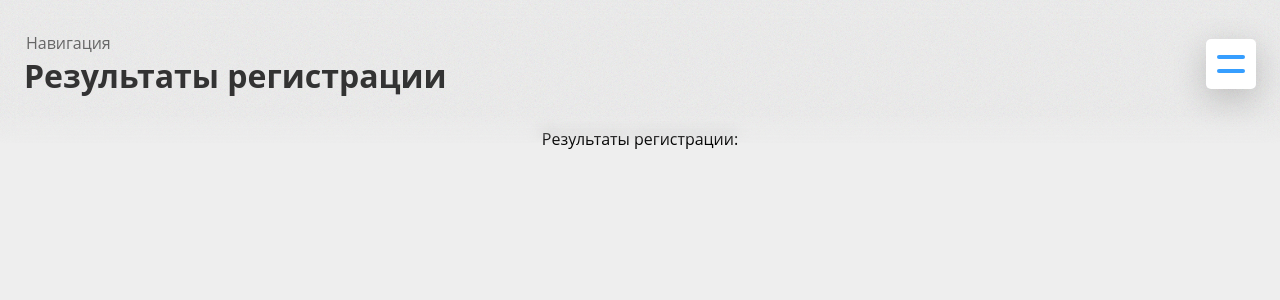
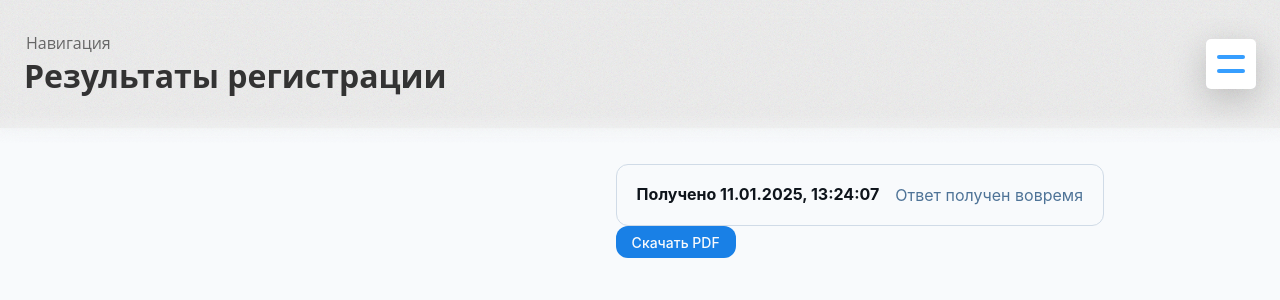
Before and after one commit to lenurseytasanov/fullstack-booking-app, a React (Create React App) app in the folder frontend-app/: page /results/1 in a window 1280 px wide. Shown: the top 300 px of the page. Built offline with nearby package versions, Linux system fonts and the light colour scheme.

Commit message:
fix: Запись на мероприятие

```diff
--- a/frontend-app/src/components/EventCreate/EventCreate.jsx
+++ b/frontend-app/src/components/EventCreate/EventCreate.jsx
@@ -86,7 +86,11 @@ const EventCreate = () => {
 				startsAt: eventDateTime.toISOString()
 			 }
 		  ],
-		  formFields: additionalFields.map(field => ({
+		  formFields: [
+			 { name: "ФИО", required: true },
+			 { name: "E-mail", required: true },
+			 { name: "Номер телефона", required: true },
+			 ...additionalFields.map(field => ({
 				name: field.type === 'multiple' ?
 				  `${field.label}/////${field.options.join('/////')}` :
 				  field.type === 'textarea' ?
@@ -94,6 +98,7 @@ const EventCreate = () => {
 				  field.label,
 				required: true
 			 }))
+		  ]
 		};
 
 
--- a/frontend-app/src/components/EventRegister/eventRegister.scss
+++ b/frontend-app/src/components/EventRegister/eventRegister.scss
@@ -45,7 +45,6 @@
 }
 
 .form-section {
-	width: 90%;
 	max-width: 1280px;
 	margin: 3rem auto;
 	background-color: #fff;
--- a/frontend-app/src/components/EventResult/EventResult.jsx
+++ b/frontend-app/src/components/EventResult/EventResult.jsx
@@ -19,23 +19,48 @@ const EventResult = () => {
   }, [eventId]);
 
   return (
-		 <div className="event-create-container">
-			  <h1>Результаты регистрации: {event?.eventTitle}</h1>
+    <div className="layout-container">
+      <div className="content-wrapper">
+        <div className="participant-grid">
+          {participants.map(participant => (
+            <div key={participant.id}>
+              <div className="grid-row">
+                <p className="label">ФИО</p>
+                <p className="value">{participant.name}</p>
+              </div>
+              <div className="grid-row">
+                <p className="label">E-mail</p>
+                <p className="value">{participant.email}</p>
+              </div>
+              <div className="grid-row">
+                <p className="label">Телефон</p>
+                <p className="value">{participant.phone}</p>
+              </div>
 
-			  {participants.map(participant => (
-					<div key={participant.id} className="participant-card">
-						 <h3>{participant.name}</h3>
-						 <p>Email: {participant.email}</p>
-						 <p>Телефон: {participant.phone}</p>
-
-						 {/* Дополнительные ответы */}
               {Object.entries(participant.additionalAnswers).map(([question, answer]) => (
-							  <p key={question}>{question}: {answer}</p>
-						 ))}
-
-						 <p>Дата регистрации: {new Date(participant.registrationDate).toLocaleString()}</p>
+                <div className="grid-row" key={question}>
+                  <p className="label">{question}</p>
+                  <p className="value">{answer}</p>
                 </div>
               ))}
+            </div>
+          ))}
+        </div>
+
+        <div className="info-container">
+          <div className="info-content">
+            <p className="info-title">
+              Получено {new Date().toLocaleString('ru-RU')}
+            </p>
+            <p className="info-subtitle">
+              Ответ получен вовремя
+            </p>
+          </div>
+          <button className="download-button">
+            <span>Скачать PDF</span>
+          </button>
+        </div>
+      </div>
     </div>
   );
 };
--- a/frontend-app/src/components/EventResult/eventResult.scss
+++ b/frontend-app/src/components/EventResult/eventResult.scss
@@ -1,232 +1,108 @@
-.event-create-container {
+.layout-container {
   display: flex;
+  min-height: 100vh;
   flex-direction: column;
-	align-items: center;
+  background-color: rgb(248 250 252);
+  font-family: Inter, "Noto Sans", sans-serif;
+  overflow-x: hidden;
 }
 
-.event-create-title {
-	font: 700 32px "Plus Jakarta Sans", sans-serif;
-	margin-bottom: 51px;
+.content-wrapper {
+  padding: 0 10rem;
+  display: flex;
+  flex: 1;
+  justify-content: center;
+  padding-top: 1.25rem;
+  padding-bottom: 1.25rem;
+
+  .participant-grid {
+    padding: 1rem;
+    display: grid;
+    grid-template-columns: 20% 1fr;
+    gap: 1.5rem;
+    max-width: 960px;
+    flex: 1;
   }
 
-.event-section-title {
-	font: 600 24px "Plus Jakarta Sans", sans-serif;
-	align-self: flex-start;
+  .grid-row {
+    grid-column: span 2;
+    display: grid;
+    grid-template-columns: subgrid;
+    border-top: 1px solid #d0dbe7;
+    padding-top: 1.25rem;
+    padding-bottom: 1.25rem;
   }
 
-.event-form {
-	width: 800px;
-	display: flex;
-	flex-direction: column;
+  .label {
+    color: #4e7397;
+    font-size: 0.875rem;
+    font-weight: normal;
+    line-height: normal;
   }
 
-.field-group {
-	display: flex;
-	flex-direction: column;
-	gap: 20px;
-	margin-bottom: 40px;
+  .value {
+    color: #0e141b;
+    font-size: 0.875rem;
+    font-weight: normal;
+    line-height: normal;
+  }
 }
 
-.field-label {
-	font: 400 20px "Plus Jakarta Sans", sans-serif;
-	margin-bottom: 10px;
+.info-container {
+  padding: 1rem;
+
+  .info-content {
+    display: flex;
+    flex: 1;
+    flex-direction: column;
+    gap: 1rem;
+    border-radius: 0.75rem;
+    border: 1px solid #d0dbe7;
+    background-color: rgb(248 250 252);
+    padding: 1.25rem;
+
+    @media (min-width: 480px) {
+      flex-direction: row;
+      align-items: center;
+      justify-content: space-between;
+    }
   }
 
-.field-input {
-	padding: 15px;
-	border-radius: 8px;
-	font: 400 16px "Plus Jakarta Sans", sans-serif;
-	border: 1px solid #9EA3AC;
-	width: 440px;
+  .info-title {
+    color: #0e141b;
+    font-size: 1rem;
+    font-weight: bold;
+    line-height: 1.2;
   }
 
-.user-input{
-	cursor: default;
+  .info-subtitle {
+    color: #4e7397;
+    font-size: 1rem;
+    font-weight: normal;
+    line-height: normal;
   }
 
-.form-section {
-	width: 90%;
-	max-width: 1280px;
-	margin: 3rem auto;
-	background-color: #fff;
-	border-radius: 8px;
-	box-shadow: 0 15px 30px 0 rgba(0,0,0, 0.1);
-	padding: 2.5rem;
- }
-
- .event-section-title {
-	margin-bottom: 2rem;
- }
-
-.user-table tr:first-child td {
-	padding-top: 30px;
-}
-
-.user-table tr:last-child td {
-	padding-bottom: 30px;
-}
-
-.event-form .options-table td:last-child,
-.event-form .options-table th:last-child {
-  border-right: none;
-}
-
-.user-table tr:not(:last-child) td {
-	border-bottom: none;
-}
-
-.file-upload-container {
+  .download-button {
     display: flex;
-	gap: 16px;
-}
-
-.upload-button {
-	width: 218px;
-	height: 32px;
-	background: #F0F2F5;
-	border: 1px solid #DBE0E5;
-	border-radius: 12px;
-	font: 400 14px "Plus Jakarta Sans", sans-serif;
+    min-width: 84px;
+    max-width: 480px;
     cursor: pointer;
-	display: flex;
     align-items: center;
     justify-content: center;
-}
+    overflow: hidden;
+    border-radius: 0.75rem;
+    height: 2rem;
+    padding: 0 1rem;
+    background-color: #1980e6;
+    color: rgb(248 250 252);
+    font-size: 0.875rem;
+    font-weight: 500;
+    line-height: normal;
 
-.add-field-button {
-  display: block;
-  margin: 60px auto 0;
-}
-
-.form-table-container {
-	margin-top: 0;
- }
-
-.selected-files {
-	margin-top: 10px;
-	display: flex;
-	flex-direction: column;
-	gap: 8px;
-	width: 440px;
-}
-
-.file-item {
-	display: flex;
-	align-items: center;
-	justify-content: space-between;
-	padding: 8px 12px;
-	background: #F0F2F5;
-	border-radius: 8px;
-	font: 400 14px "Plus Jakarta Sans", sans-serif;
-	width: 100%;
-}
-
-.file-item span {
+    span {
       overflow: hidden;
       text-overflow: ellipsis;
       white-space: nowrap;
-	max-width: calc(100% - 40px);
-}
-
-.remove-file {
-	background: none;
-	border: none;
-	color: #9EA3AC;
-	cursor: pointer;
-	padding: 4px 8px;
-}
-
-.remove-file:hover {
-	color: #FF4D4D;
-}
-
-.field-textarea {
-	width: 640px;
-	height: 300px;
-	resize: none;
-	font: 400 16px "Plus Jakarta Sans", sans-serif;
-	line-height: 1.5;
-}
-
-@media (max-width: 1024px) {
-	.field-textarea {
-		width: 100%;
-		height: 250px;
     }
   }
-
-@media (max-width: 768px) {
-	.field-textarea {
-		height: 200px;
 }
-}
-
-
-@media (max-width: 1024px) {
-	.event-create-container {
-		padding: 40px 20px;
-	}
-
-	.event-form {
-		width: 100%;
-		max-width: 768px;
-	}
-
-	.event-create-title {
-		font-size: 28px;
-		margin-bottom: 40px;
-	}
-}
-
-@media (max-width: 768px) {
-	.field-input {
-		width: 100%;
-	}
-
-	.selected-files {
-		width: 100%;
-	}
-
-	.event-section-title {
-		font-size: 20px;
-	}
-
-	.field-label {
-		font-size: 18px;
-	}
-}
-
-@media (max-width: 480px) {
-	.event-create-container {
-		padding: 20px 10px;
-	}
-
-	.event-create-title {
-		font-size: 24px;
-		margin-bottom: 30px;
-	}
-
-	.field-group {
-		gap: 20px;
-	}
-
-	.upload-button {
-		width: 100%;
-		max-width: 218px;
-	}
-
-	.file-upload-container {
-		flex-direction: column;
-		align-items: flex-start;
-		gap: 10px;
-	}
-
-	.options-table {
-		font-size: 14px;
-	}
-
-	.options-table td,
-	.options-table th {
-		padding: 10px;
-	}
-}
```
Also changed, not shown: frontend-app/src/components/EventRegister/EventRegister.jsx (+71 -58 lines). Lines whose indentation alone changed are shown as unchanged.
